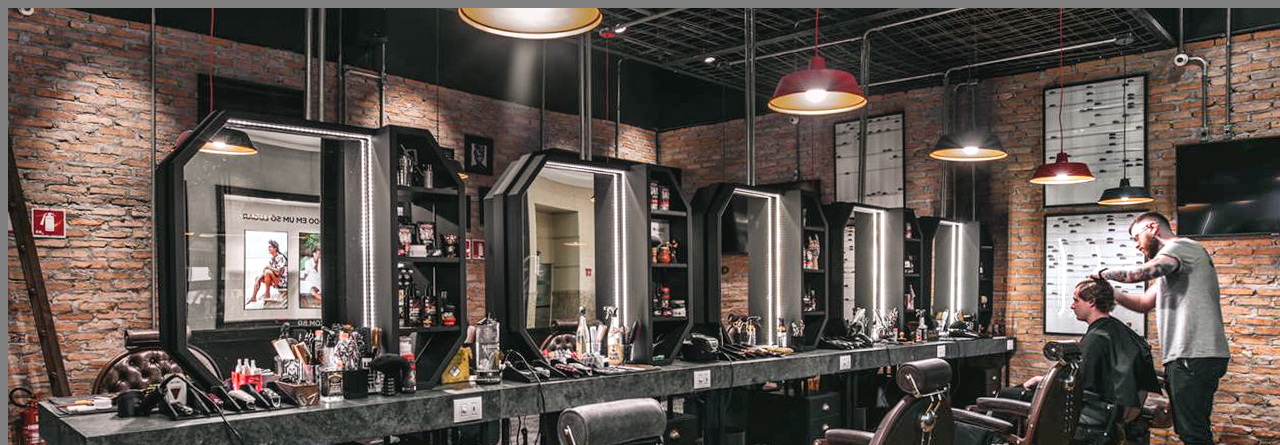
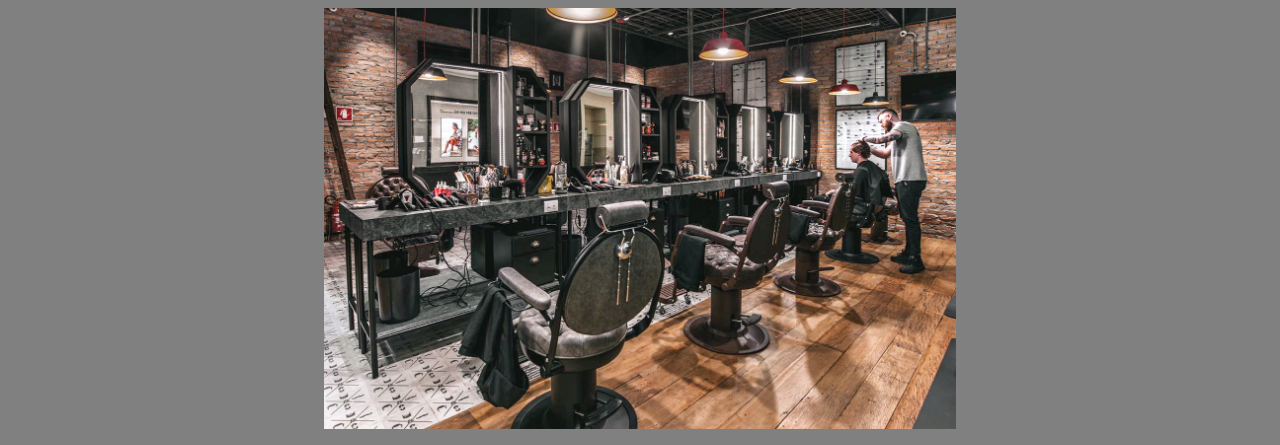
Before and after one commit to RafaelMSantos19/Alura, a plain HTML site: page modulo_1_html/index.html in a window 1280 px wide. Shown: the top 445 px of the page. Drawn offline with Linux system fonts and the light colour scheme.

Commit message:
Imagem adcionada e modificada

```diff
--- a/modulo_1_html/index.html
+++ b/modulo_1_html/index.html
@@ -9,7 +9,7 @@
 
 <body>
 
-        <img src="img_01.jpg" >
+        <img id="banner" src="img_01.jpg" >
 
         <h1 >Sobre a Barbearia Alura</h1>
 
--- a/modulo_1_html/style.css
+++ b/modulo_1_html/style.css
@@ -20,3 +20,10 @@ h1{
 #missao{
     font-size: 20;
 }
+
+#banner{
+    display: block;
+    margin-left: auto;
+    margin-right: auto;
+    width: 50%;
+}
```
